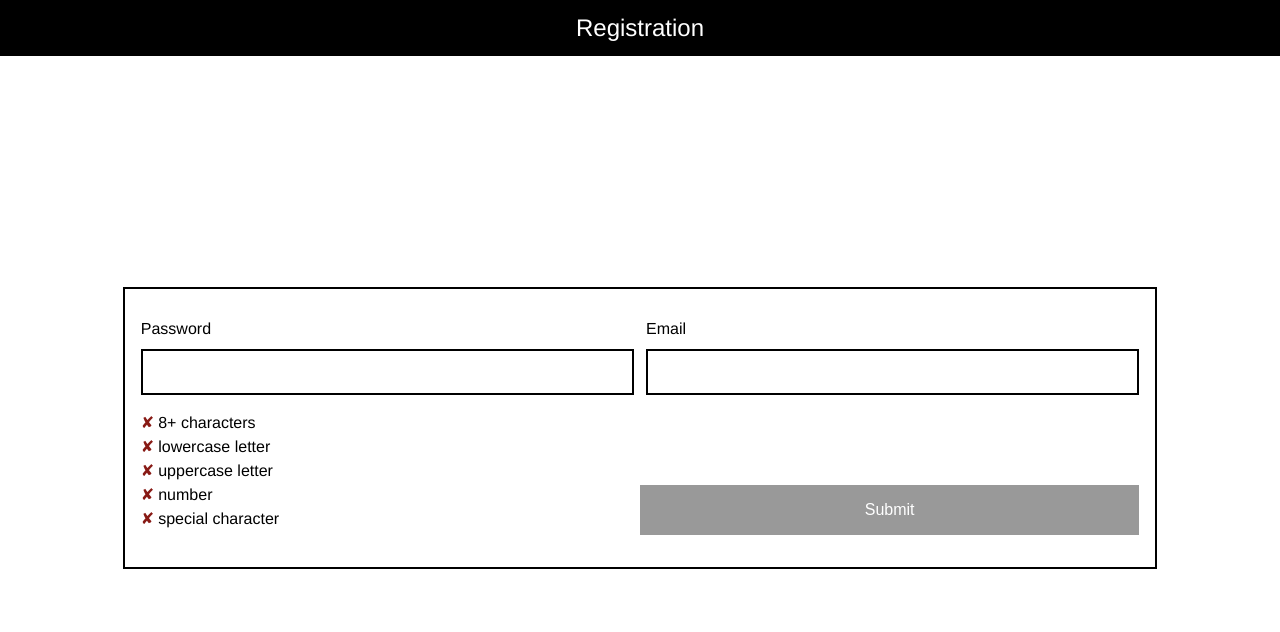
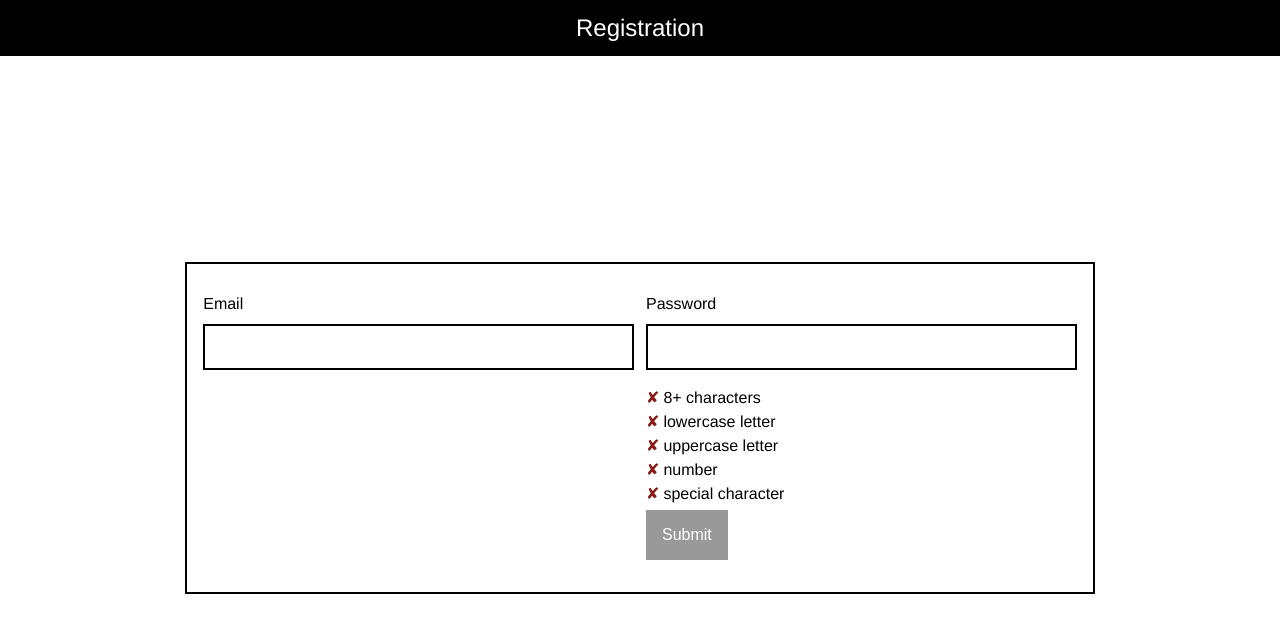
Before and after one commit to JonasSeegers/project-a-frontend-challenge, a React app: page / in a window 1280 px wide. Shown: the top 632 px of the page. Built offline with nearby package versions, Linux system fonts and the light colour scheme.

Commit message:
change flex layout to grid layout

```diff
--- a/src/atoms/box/box.tsx
+++ b/src/atoms/box/box.tsx
@@ -9,5 +9,8 @@ export const Box = styled("div")({
   ...getStylesForMinWidth(Breakpoints.tablet, {
     flex: "none",
     width: "80%"
+  }),
+  ...getStylesForMinWidth(Breakpoints.desktop, {
+    width: "70%"
   })
 });
--- a/src/molecules/form/form.tsx
+++ b/src/molecules/form/form.tsx
@@ -1,8 +1,19 @@
 import styled from "@emotion/styled";
+import { getStylesForMinWidth } from "../../style/mediaQuery";
+import { Breakpoints } from "../../style/constants";
 
 export const Form = styled("form")({
   display: "flex",
   flexDirection: "column",
-  "& input": { margin: "0.75rem 0" },
-  "& button": { marginTop: "1.25rem" }
+  justifyContent: "center",
+
+  ...getStylesForMinWidth(Breakpoints.tablet, {
+    display: "grid",
+    gridTemplateColumns: "1fr 1fr",
+    gridTemplateRows: "auto auto",
+    gridColumnGap: "0.75rem"
+  }),
+  ...getStylesForMinWidth(Breakpoints.desktop, {
+    gritTemplateColums: "1fr auto 1fr"
+  })
 });
--- a/src/organisms/loginForm/formFooter.style.tsx
+++ b/src/organisms/loginForm/formFooter.style.tsx
@@ -1,15 +1,6 @@
 import styled from "@emotion/styled";
 import { getStylesForMinWidth } from "../../style/mediaQuery";
 import { Breakpoints } from "../../style/constants";
-
-export const FormFooterRow = styled("div")({
-  display: "flex",
-  flexDirection: "column",
-  flex: 1,
-  ...getStylesForMinWidth(Breakpoints.tablet, {
-    flexDirection: "row"
-  })
-});
 
 export const FormFooterElementContainer = styled("div")({
   flex: 1,
@@ -19,6 +10,29 @@ export const FormFooterElementContainer = styled("div")({
 export const FormFooterButtonContainer = styled(FormFooterElementContainer)({
   alignItems: "flex-end",
   "& button": {
-    width: "100%"
+    width: "100%",
+    marginTop: "1.25rem"
   }
 });
+
+export const CriteriaListContainer = styled("div")({
+  ...getStylesForMinWidth(Breakpoints.tablet, {
+    gridColumn: "1 / 2",
+    gridRow: "2 / 3"
+  }),
+  ...getStylesForMinWidth(Breakpoints.desktop, {
+    gridRow: "2 / 3",
+    gridColumn: "2 / 3"
+  })
+});
+
+export const ButtonContainer = styled("div")({
+  ...getStylesForMinWidth(Breakpoints.tablet, {
+    gridColumn: "2 / 3",
+    gridRow: "2 / 3"
+  }),
+  ...getStylesForMinWidth(Breakpoints.desktop, {
+    gridRow: "3 / 4",
+    gridColumn: "2 / 3"
+  })
+});
--- a/src/organisms/loginForm/inputs.style.tsx
+++ b/src/organisms/loginForm/inputs.style.tsx
@@ -7,18 +7,36 @@ export const InputsRow = styled("div")({
   flexDirection: "column",
   ...getStylesForMinWidth(Breakpoints.tablet, {
     flexDirection: "row-reverse"
+  }),
+  ...getStylesForMinWidth(Breakpoints.desktop, {
+    flexDirection: "row"
   })
 });
 
 export const LabeledInputsContainer = styled("div")({
   display: "flex",
   flexDirection: "column",
+  "& input": { margin: "0.75rem 0" }
+});
+
+export const EmailInputContainer = styled(LabeledInputsContainer)({
   ...getStylesForMinWidth(Breakpoints.tablet, {
-    flex: 1,
-    // keep in mind, that the first child will be displayed at the very right on tablet
-    // because of the row-reverse
-    ":first-child": {
-      marginLeft: "0.75rem"
-    }
+    gridColumn: "2 / 3",
+    gridRow: "1 / 1"
+  }),
+
+  ...getStylesForMinWidth(Breakpoints.desktop, {
+    gridColumn: "1 / 2"
   })
 });
+
+export const PasswordInputContainer = styled(LabeledInputsContainer)({
+  ...getStylesForMinWidth(Breakpoints.tablet, {
+    gridColumn: "1 / 2",
+    gridRow: "1 / 1"
+  }),
+
+  ...getStylesForMinWidth(Breakpoints.desktop, {
+    gridColumn: "2 / 3"
+  })
+});
--- a/src/organisms/loginForm/loginForm.tsx
+++ b/src/organisms/loginForm/loginForm.tsx
@@ -7,12 +7,8 @@ import { Button } from "../../atoms/button";
 import { checkRules } from "../../utility/criteriaUtil";
 import { checkEmail } from "../../utility/emailUtils";
 import { passwordRules } from "../../config/passwordRules";
-import { InputsRow, LabeledInputsContainer } from "./inputs.style";
-import {
-  FormFooterRow,
-  FormFooterElementContainer,
-  FormFooterButtonContainer
-} from "./formFooter.style";
+import { EmailInputContainer, PasswordInputContainer } from "./inputs.style";
+import { ButtonContainer, CriteriaListContainer } from "./formFooter.style";
 
 interface LoginFormProps {
   onSubmit?(username: string, password: string): void;
@@ -30,8 +26,8 @@ export const LoginForm: React.FC<LoginFormProps> = ({ onSubmit }) => {
 
   return (
     <Form>
-      <InputsRow>
-        <LabeledInputsContainer>
+      {/* <InputsRow> */}
+      <EmailInputContainer>
         <Label htmlFor="email">Email</Label>
         <Input
           value={emailValue}
@@ -40,9 +36,9 @@ export const LoginForm: React.FC<LoginFormProps> = ({ onSubmit }) => {
           name="email"
           onChange={event => setEmailValue(event.target.value)}
         />
-        </LabeledInputsContainer>
+      </EmailInputContainer>
 
-        <LabeledInputsContainer>
+      <PasswordInputContainer>
         <Label htmlFor="password">Password</Label>
         <Input
           type="password"
@@ -51,18 +47,17 @@ export const LoginForm: React.FC<LoginFormProps> = ({ onSubmit }) => {
           value={pwValue}
           onChange={event => setPwValue(event.target.value)}
         />
-        </LabeledInputsContainer>
-      </InputsRow>
+      </PasswordInputContainer>
 
-      <FormFooterRow>
-        <FormFooterElementContainer>
+      {/* <FormFooterRow> */}
+      <CriteriaListContainer>
         <CriteriaList
           descriptions={passwordRules.map(rule => rule.description)}
           fulfilledStates={checkedRules}
         />
-        </FormFooterElementContainer>
+      </CriteriaListContainer>
 
-        <FormFooterButtonContainer>
+      <ButtonContainer>
         <Button
           disabled={!isEveryCriteriaFulfilled || !isEmailValid}
           type="button"
@@ -70,8 +65,7 @@ export const LoginForm: React.FC<LoginFormProps> = ({ onSubmit }) => {
         >
           Submit
         </Button>
-        </FormFooterButtonContainer>
-      </FormFooterRow>
+      </ButtonContainer>
     </Form>
   );
 };
--- a/src/style/constants.ts
+++ b/src/style/constants.ts
@@ -10,5 +10,6 @@ export const Colors = {
 };
 
 export const Breakpoints = {
-  tablet: "768px"
+  tablet: "768px",
+  desktop: "1024px"
 };
```
Lines whose indentation alone changed are shown as unchanged.
